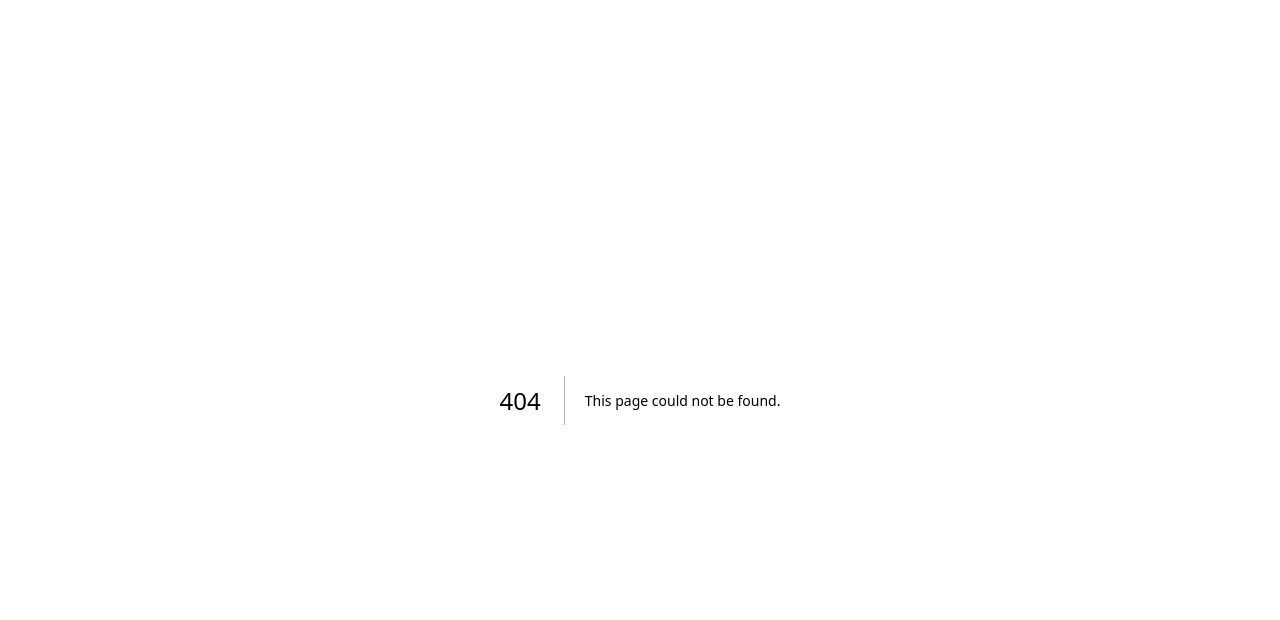
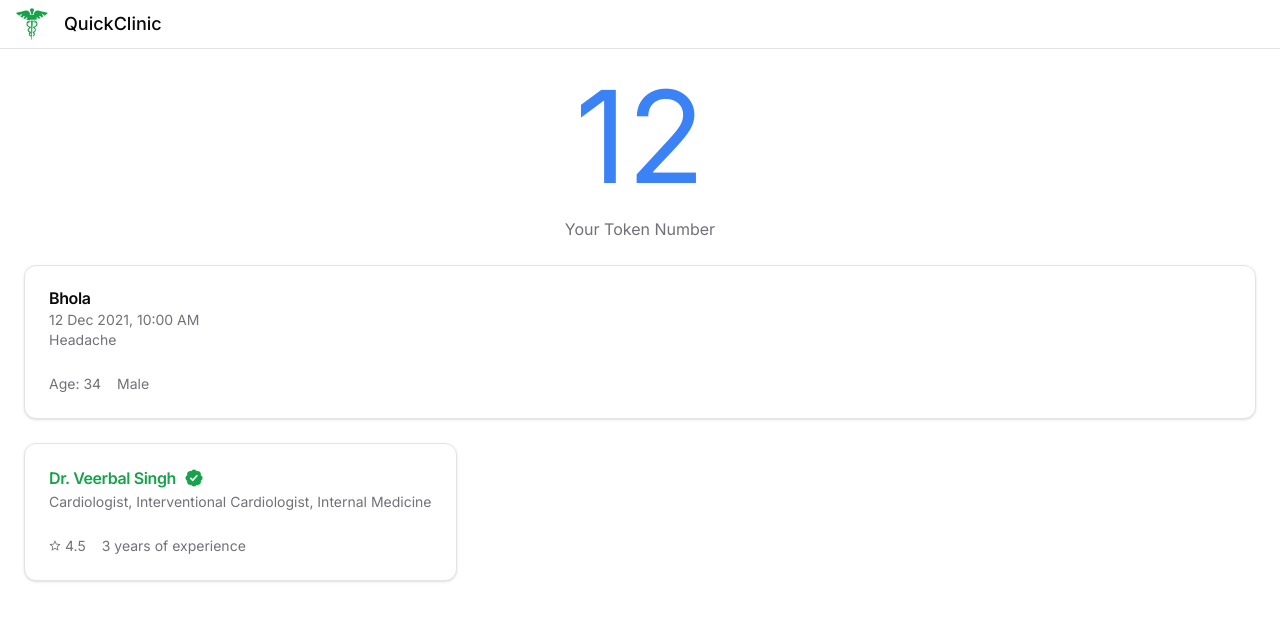
Before and after one commit to veerbal1/quick-clinic, a Next.js app: page /appointment-token/1 in a window 1280 px wide. Before the commit this address had no page. Shown: the top 620 px of the page. Built offline with nearby package versions, Linux system fonts and the light colour scheme.

Commit message:
Add dummy TokenNumberPage component

```diff
--- /dev/null
+++ b/app/(public)/appointment-token/[tokenNumber]/page.tsx
@@ -0,0 +1,33 @@
+import DoctorProfile from '../../_components/card/doctor-profile';
+import PatientProfile from '../../_components/card/patient-profile';
+
+function TokenNumberPage() {
+  return (
+    <div className="flex flex-col justify-center w-full p-6">
+      <div className="flex flex-col gap-4 justify-center items-center">
+        <h1 className="antialiased text-9xl text-blue-500">12</h1>
+        <h2 className="text-muted-foreground">Your Token Number</h2>
+      </div>
+
+      <div className="w-full flex flex-col justify-center">
+        <PatientProfile
+          age="34"
+          gender="male"
+          name="Bhola"
+          timing="12 Dec 2021, 10:00 AM"
+          healthIssues="Headache"
+        />
+
+        <DoctorProfile
+          name="Veerbal Singh"
+          experience={3}
+          rating={4.5}
+          verified={true}
+          specialization="Cardiologist, Interventional Cardiologist, Internal Medicine"
+        />
+      </div>
+    </div>
+  );
+}
+
+export default TokenNumberPage;
```
